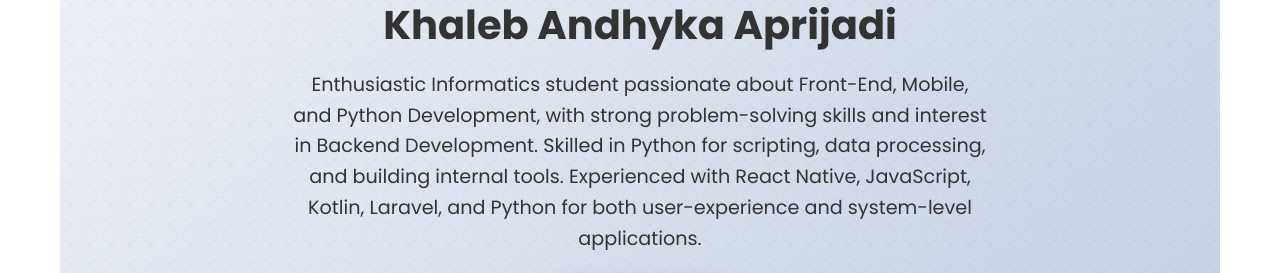
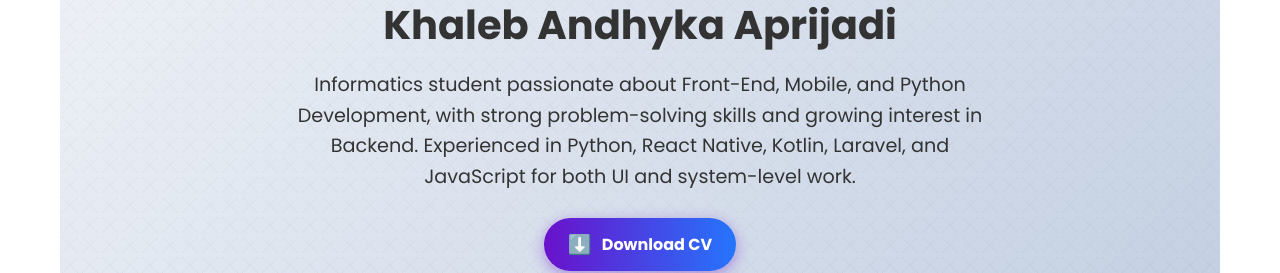
Before and after one commit to khalebandhyka/Portofolio_Khaleb, a React (Create React App) app: page / in a window 1280 px wide. Shown: the part 524-797 px from the top of the page. Built offline with nearby package versions, Linux system fonts and the light colour scheme.

Commit message:
update dikit lagi

```diff
--- a/src/components/ProfileSection.js
+++ b/src/components/ProfileSection.js
@@ -142,7 +142,7 @@
           animation: themeChanging ? "textFade 1s" : "none",
         }}
       >
-        Enthusiastic Informatics student passionate about Front-End, Mobile, and Python Development, with strong problem-solving skills and interest in Backend Development. Skilled in Python for scripting, data processing, and building internal tools. Experienced with React Native, JavaScript, Kotlin, Laravel, and Python for both user-experience and system-level applications.
+        Informatics student passionate about Front-End, Mobile, and Python Development, with strong problem-solving skills and growing interest in Backend. Experienced in Python, React Native, Kotlin, Laravel, and JavaScript for both UI and system-level work.
       </p>
 
       {/* Download CV Button */}
```
